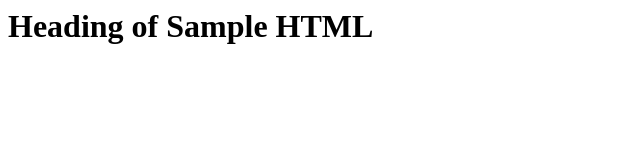
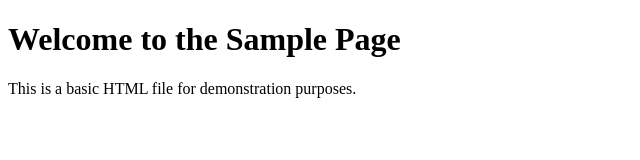
Before and after one commit to RushiGangavane/apnacollege-demo, a plain HTML site: page index.html in a window 1280 px wide. Shown: the whole page, without its empty margins (0-640 px from the left). Drawn offline with Linux system fonts and the light colour scheme.

Commit message:
modified index.html

```diff
--- a/index.html
+++ b/index.html
@@ -1 +1,11 @@
-<h1>Heading of Sample HTML</h1>
+<!DOCTYPE html>
+<html lang="en">
+<head>
+    <meta charset="UTF-8">
+    <title>Sample Index Page</title>
+</head>
+<body>
+    <h1>Welcome to the Sample Page</h1>
+    <p>This is a basic HTML file for demonstration purposes.</p>
+</body>
+</html>
```
